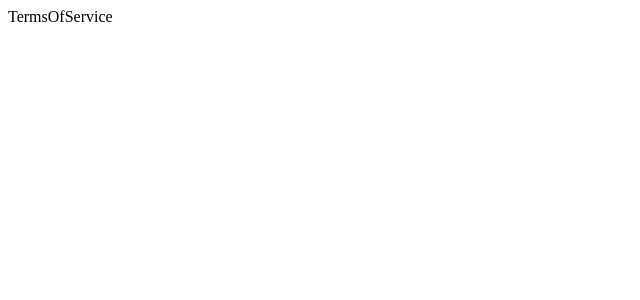
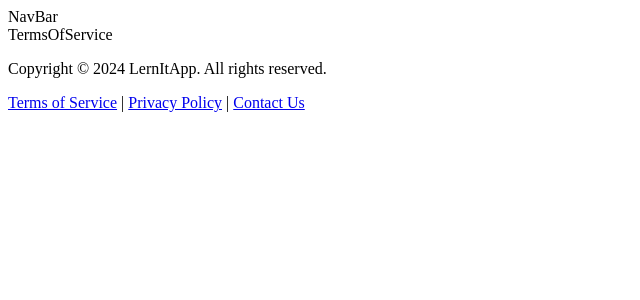
Before and after one commit to LernItApp/LernItAPI, a React (Create React App) app: page /termsofservice in a window 1280 px wide. Shown: the top 300 px of the page, without its empty margins (0-640 px from the left). Built offline with nearby package versions, Linux system fonts and the light colour scheme.

Commit message:
Implement AppWrapper

```diff
--- a/src/App.js
+++ b/src/App.js
@@ -8,9 +8,11 @@ import CreateStudyList from "./pages/CreateStudyList.js";
 import TermsOfService from "./pages/TermsOfService.js";
 import Contact from "./pages/Contact.js";
 import Privacy from "./pages/Privacy.js";
+import AppWrapper from "./components/AppWrapper.js";
 
 function App() {
   return (
+    <AppWrapper>
       <Router>
         <Routes>
           <Route exact  path="/" element={<Home />} />
@@ -22,6 +24,7 @@ function App() {
           <Route exact path="/termsofservice" element={<TermsOfService />} />
         </Routes>
       </Router>
+    </AppWrapper>
   );
 }
 
--- a/src/components/AppWrapper.js
+++ b/src/components/AppWrapper.js
@@ -1,8 +1,11 @@
 import React from 'react'
+import NavBar from './NavBar'
 
-function AppWrapper() {
+function AppWrapper({ children }) {
   return (
     <div>
+      <NavBar/>
+      <div className="app-container">{children}</div>
         <footer>
             <p>Copyright © 2024 LernItApp. All rights reserved.</p>
             <p><a href="/terms">Terms of Service</a> | <a href="/privacy">Privacy Policy</a> | <a href="/contact">Contact Us</a></p>
```
Lines whose indentation alone changed are shown as unchanged.
